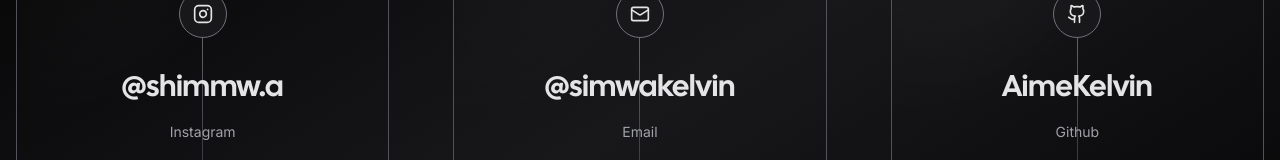
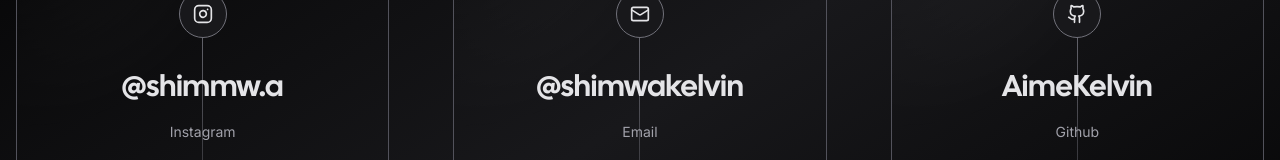
Before and after one commit to AimeKelvin/shimwa.com, a Next.js app: page /contact in a window 1280 px wide. Shown: the part 286-446 px from the top of the page. Built offline with nearby package versions, Linux system fonts and the light colour scheme; no server answers; what tailwindcss-debug-screens would draw is missing.

Commit message:
email recorrect

```diff
--- a/app/contact/page.tsx
+++ b/app/contact/page.tsx
@@ -15,7 +15,7 @@ const socials = [
 		icon: <Mail size={20} />,
 		href: "mailto:dev@kellykelvinaime.com",
 		label: "Email",
-		handle: "@simwakelvin",
+		handle: "@shimwakelvin",
 	},
 	{
 		icon: <Github size={20} />,
```
